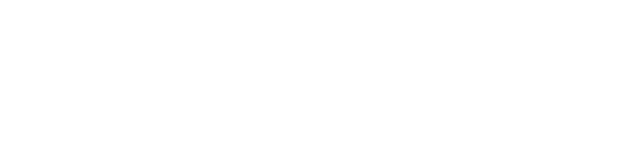
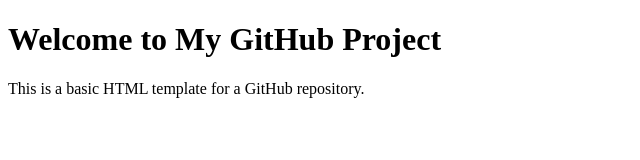
Before and after one commit to MominaTariq21/Lab_Report, a plain HTML site: page index.html in a window 1280 px wide. Shown: the whole page, without its empty margins (0-640 px from the left). Drawn offline with Linux system fonts and the light colour scheme.

Commit message:
lab05_task.html is added

```diff
--- a/index.html
+++ b/index.html
@@ -3,9 +3,10 @@
 <head>
     <meta charset="UTF-8">
     <meta name="viewport" content="width=device-width, initial-scale=1.0">
-    <title>Document</title>
+    <title>My GitHub Project</title>
 </head>
 <body>
-
+    <h1>Welcome to My GitHub Project</h1>
+    <p>This is a basic HTML template for a GitHub repository.</p>
 </body>
 </html>
```
